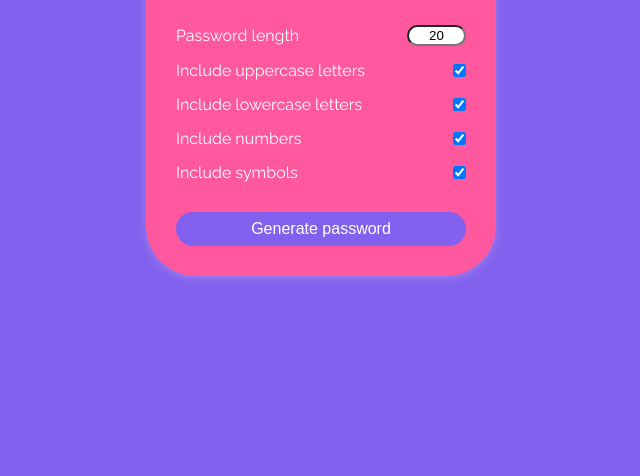
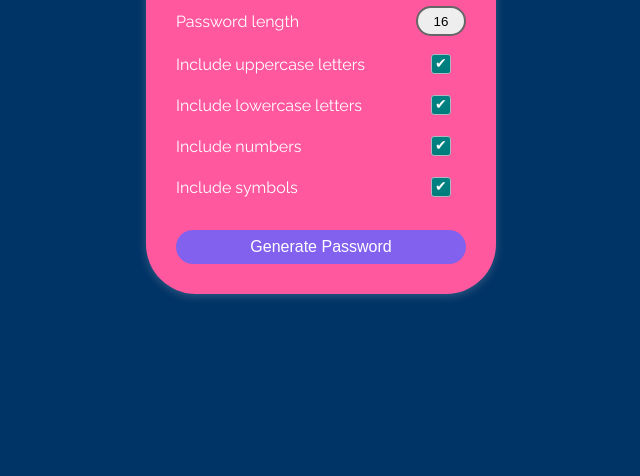
Before and after one commit to EzalB/JavaScript-Projects, a plain HTML site: page 43 - Password Generator/index.html in a window 1280 px wide. Shown: the part 340-816 px from the top of the page, without its empty margins (319-959 px from the left). Drawn offline with Linux system fonts and the light colour scheme.

```diff
--- a/43 - Password Generator/index.html
+++ b/43 - Password Generator/index.html
@@ -1,83 +1,52 @@
 <!DOCTYPE html>
 <html lang="en">
+
 <head>
     <meta charset="UTF-8" />
     <meta name="viewport" content="width=device-width, initial-scale=1.0" />
     <title>Password Generator</title>
     <link rel="stylesheet" href="style.css" />
-        <script src="script.js" defer></script>
     <script src='https://kit.fontawesome.com/a076d05399.js'></script>
 </head>
+
 <body>
-    	<!--
-        <div class="pw-container">
-            <div class="pw-header">
-                <div class="pw">
-                    <span id="pw">l823Zs78#Css09@</span>
-                    <button id="copy">Copy</button>
-                </div>
-            </div>
-            <div class="pw-body">
-                <div class="form-control">
-                    <label for="len">Password Length</label>
-                    <input id="len" value="15" type="number" min="2" max="30" />
-                </div>
-                <div class="form-control">
-                    <label for="upper">Contain Uppercase Letters</label>
-                    <input id="upper" type="checkbox" />
-                </div>
-                <div class="form-control">
-                    <label for="lower">Contain Lowercase Letters</label>
-                    <input id="lower" type="checkbox" />
-                </div>
-                <div class="form-control">
-                    <label for="number">Contain Numbers</label>
-                    <input id="number" type="checkbox" />
-                </div>
-                <div class="form-control">
-                    <label for="symbol">Contain Symbols</label>
-                    <input id="symbol" type="checkbox" />
-                </div>
-                <button class="generate" id="generate">
-                    Generate Password
-                </button>
-            </div>
-        </div>
-    	-->
 
     <div class="container">
         <h2>Password Generator</h2>
         <div class="result-container">
             <span id="result"></span>
-				<button class="btn" id="clipboard">
+            <button class="btn" id="clipboard" title="copy">
                 <i class="far fa-clipboard"></i>
             </button>
         </div>
         <div class="settings">
             <div class="setting">
                 <label>Password length</label>
-					<input type="number" id="length" min='4' max='20' value='20' />
+                <input type="number" id="length" min='4' max='20' value='16' />
             </div>
             <div class="setting">
                 <label>Include uppercase letters</label>
-					<input type="checkbox" id="uppercase" checked />
+                <input type="checkbox" id="uppercase" checked class="regular-checkbox" />
             </div>
             <div class="setting">
                 <label>Include lowercase letters</label>
-					<input type="checkbox" id="lowercase" checked />
+                <input type="checkbox" id="lowercase" checked class="regular-checkbox" />
             </div>
             <div class="setting">
                 <label>Include numbers</label>
-					<input type="checkbox" id="numbers" checked />
+                <input type="checkbox" id="numbers" checked class="regular-checkbox" />
             </div>
             <div class="setting">
                 <label>Include symbols</label>
-					<input type="checkbox" id="symbols" checked />
+                <input type="checkbox" id="symbols" checked class="regular-checkbox" />
             </div>
         </div>
-			<button class="btn btn-large" id="generate">
-				Generate password
+        <button type="submit" class="btn btn-large" id="generate">
+            Generate Password
         </button>
     </div>
+
+    <script src="script.js" defer></script>
 </body>
+
 </html>
--- a/43 - Password Generator/style.css
+++ b/43 - Password Generator/style.css
@@ -1,88 +1,3 @@
-/*@import url("https://fonts.googleapis.com/css2?family=Poppins:wght@200;400;600&display=swap");
-
-* {
-    box-sizing: border-box;
-}
-
-body {
-    background-color: rebeccapurple;
-    color: white;
-    display: flex;
-    align-items: center;
-    justify-content: center;
-    font-family: "Poppins", sans-serif;
-    margin: 0;
-    min-height: 100vh;
-}
-
-.pw-container {
-    background-color: rgb(46, 12, 80);
-    box-shadow: 0 4px 10px rgba(0, 0, 0, 0.5);
-    min-width: 400px;
-}
-
-.pw-header {
-    padding: 1rem;
-}
-
-.pw {
-    background-color: rgb(69, 28, 109);
-    display: flex;
-    font-size: 1.5rem;
-    align-items: center;
-    height: 70px;
-    width: 100%;
-    position: relative;
-    padding: 1rem;
-    overflow: auto;
-}
-
-.pw button {
-    background-color: white;
-    border: none;
-    color: rgb(29, 2, 56);
-    cursor: pointer;
-    font-family: inherit;
-    font-weight: bold;
-    padding: 0.25rem;
-    position: absolute;
-    top: 0;
-    right: 0;
-    transform: translate(0, 20%);
-    transition: opacity 0.2s ease, transform 0.2s ease;
-    opacity: 0;
-}
-
-.pw:hover button {
-    opacity: 1;
-    transform: translate(0, 0%);
-}
-
-.pw-body {
-    padding: 0 1rem 1rem;
-}
-
-.form-control {
-    color: #eee;
-    display: flex;
-    justify-content: space-between;
-    margin: 0.75rem 0;
-}
-
-.generate {
-    background-color: #ecb602;
-    border: none;
-    color: rebeccapurple;
-    cursor: pointer;
-    display: block;
-    font-size: 1.5rem;
-    font-weight: bold;
-    padding: 0.75rem;
-    margin-top: 1rem;
-    width: 100%;
-}
-*/
-
 @import url('https://fonts.googleapis.com/css?family=Raleway');
 
 * {
@@ -90,7 +5,7 @@
 }
 
 body {
-    background-color: #8261ee;
+    background-color: #003366;
     color: #fff;
     display: flex;
     font-family: 'Raleway', sans-serif;
@@ -111,8 +26,27 @@
     color: #002D62;
 }
 
-input[type=checkbox] {
-    margin-right: 0;
+input[type="checkbox"] {
+    margin-right: 15px;
+}
+
+/* Chrome, Safari, Edge, Opera */
+input::-webkit-outer-spin-button,
+input::-webkit-inner-spin-button {
+  -webkit-appearance: none;
+  margin: 0;
+}
+
+/* Firefox */
+input[type=number] {
+  -moz-appearance: textfield;
+  border-radius: 25px;
+  background: #eee;
+  border: 2px solid #666;
+  height: 30px;
+  min-width: 50px;
+  outline: none;
+  text-align: center;
 }
 
 .container {
@@ -133,15 +67,18 @@
     font-size: 18px;
     letter-spacing: 1px;
     padding: 12px 10px;
-    height: 50px;
+    height: auto;
     width: 100%;
     border-radius: 25px;
     margin-bottom: 25px;
+    min-height: 50px;
 }
 
 .result-container #result {
     word-wrap: break-word;
     max-width: calc(100% - 40px);
+    display: flex;
+    flex-direction: column;
 }
 
 .result-container .btn {
@@ -151,7 +88,7 @@
     right: 5px;
     height: 40px;
     width: 40px;
-    border-radius: 25px;
+    border-radius: 50%;
 }
 
 .btn {
@@ -176,6 +113,39 @@
     justify-content: space-between;
     align-items: center;
     margin: 15px 0;
+}
+
+.regular-checkbox {
+	-webkit-appearance: none;
+	background-color: #eee;
+	border: 1px solid #cacece;
+	box-shadow: 0 1px 2px rgba(0,0,0,0.05), inset 0px -15px 10px -12px rgba(0,0,0,0.05);
+	padding: 9px;
+	border-radius: 3px;
+	display: inline-block;
+    position: relative;
+    outline: none;
+}
+
+.regular-checkbox:active, .regular-checkbox:checked:active {
+	box-shadow: 0 1px 2px rgba(0,0,0,0.05), inset 0px 1px 3px rgba(0,0,0,0.1);
+}
+
+.regular-checkbox:checked {
+	background-color: #008080;
+    border: 1px solid #adb8c0;
+    outline: none;
+	box-shadow: 0 1px 2px rgba(0,0,0,0.05), inset 0px -15px 10px -12px rgba(0,0,0,0.05), inset 15px 10px -12px rgba(255,255,255,0.1);
+	color: #fff;
+}
+
+.regular-checkbox:checked:after {
+	content: '\2714';
+	font-size: 14px;
+	position: absolute;
+	top: 0px;
+	left: 3px;
+	color: #fff;
 }
 
 @media screen and (max-width: 400px) {
@@ -344,18 +314,3 @@
         right: 10px;
     }
 }
-
-/* Chrome, Safari, Edge, Opera */
-input::-webkit-outer-spin-button,
-input::-webkit-inner-spin-button {
-  -webkit-appearance: none;
-  margin: 0;
-}
-
-/* Firefox */
-input[type=number] {
-  -moz-appearance: textfield;
-  border-radius: 25px;
-  padding-left: 20px;
-  outline: none;
-}
```
Also changed, not shown: 43 - Password Generator/script.js (+4 -106 lines), 2 other files. Lines whose indentation alone changed are shown as unchanged.
